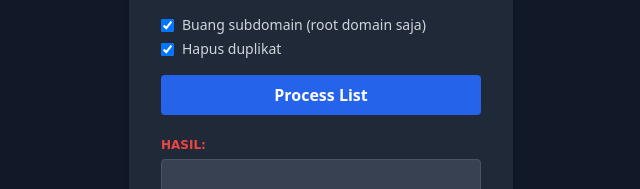
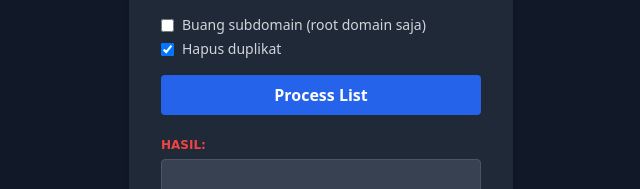
Before and after one commit to caterscam/caterscam.github.io, a plain HTML site: page root.html in a window 1280 px wide. Shown: the part 373-562 px from the top of the page, 319-959 px from the left. Drawn offline with nearby package versions, Linux system fonts and the light colour scheme; a web font is replaced by a local one.

Commit message:
Update root.html

```diff
--- a/root.html
+++ b/root.html
@@ -15,7 +15,7 @@
   <label for="inputList" class="font-semibold text-red-500 uppercase" style="font-family: 'Bungee Tint', cursive; font-size: 0.75rem;">URL / String List:</label>
   <textarea id="inputList" rows="6" class="mt-1 w-full p-2 border border-gray-600 bg-gray-700 text-white rounded" placeholder="https://www.google.com/page5&#10;yahoo.finance/index.php&#10;blog.bing.edu/search.php"></textarea>
 
-  <label class="flex items-center mt-3 text-sm text-gray-300"><input type="checkbox" id="optRoot" class="mr-2" checked> Buang subdomain (root domain saja)</label>
+  <label class="flex items-center mt-3 text-sm text-gray-300"><input type="checkbox" id="optRoot" class="mr-2"> Buang subdomain (root domain saja)</label>
   <label class="flex items-center mt-1 text-sm text-gray-300"><input type="checkbox" id="optDedupe" class="mr-2" checked> Hapus duplikat</label>
 
   <button id="processButton" class="mt-4 w-full bg-blue-600 text-white font-semibold py-2 rounded hover:bg-blue-500">Process List</button>
```
